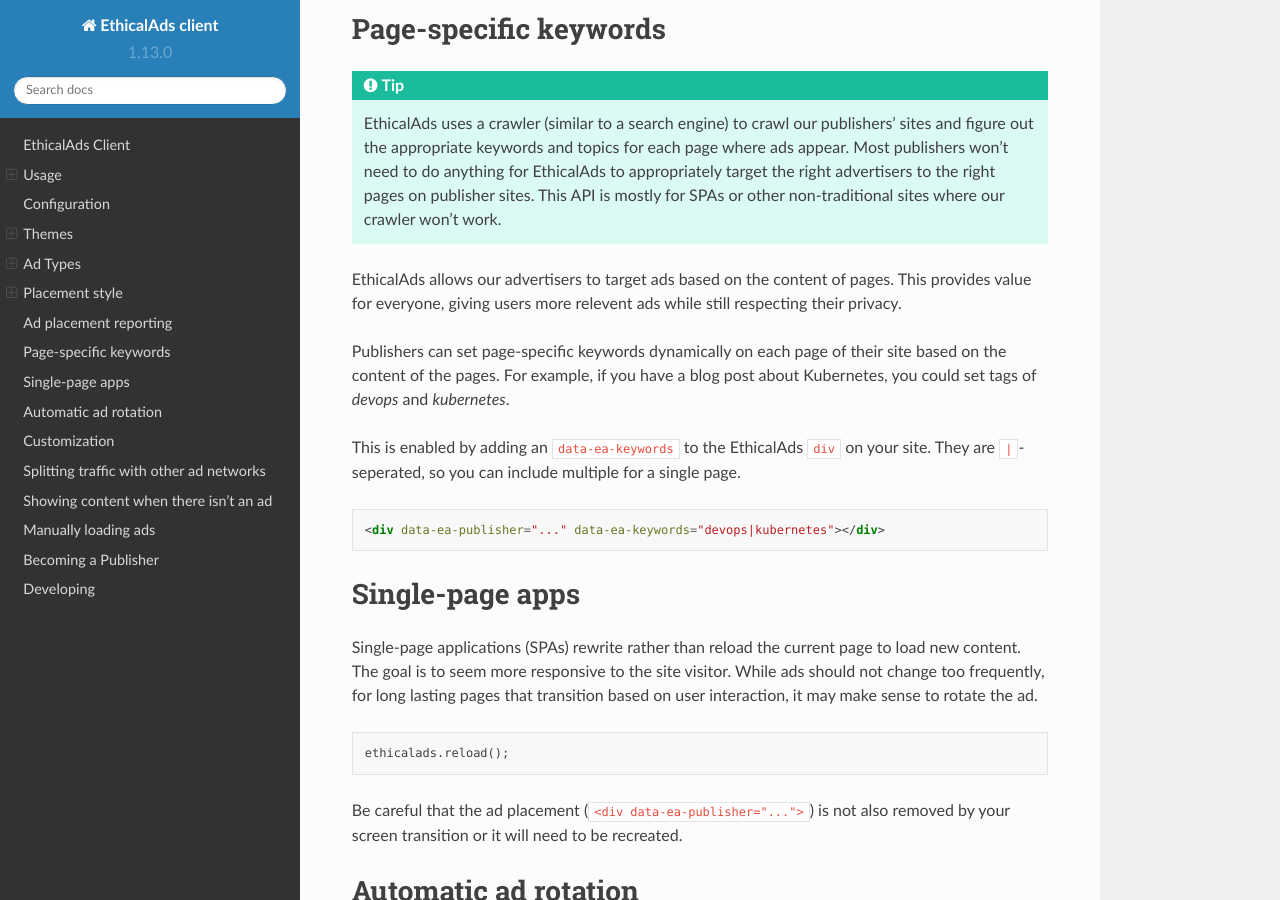
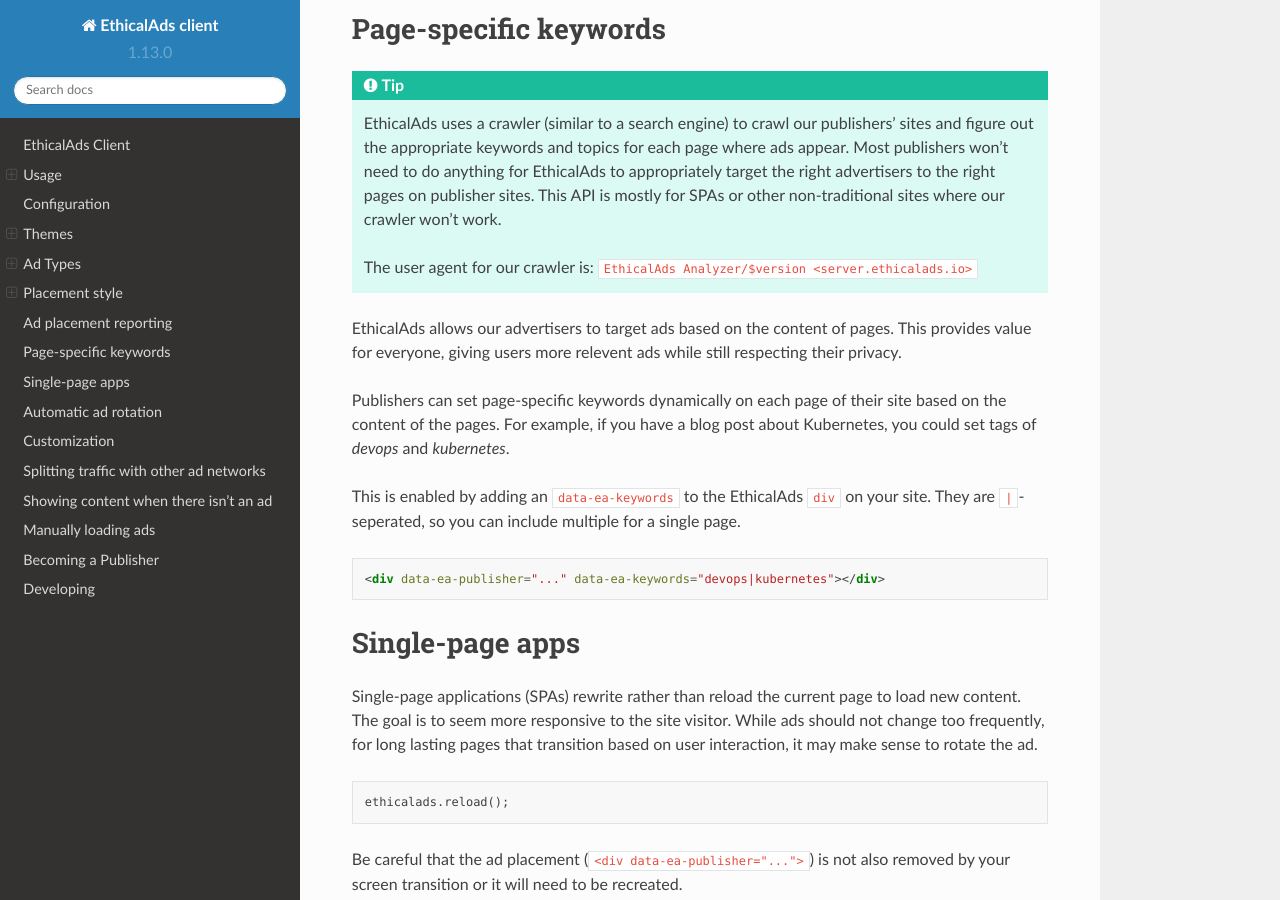
Before and after one commit to readthedocs/ethical-ad-client, a Sphinx documentation site: the page built from docs/index.rst, in a window 1280 px wide and 900 px high, scrolled down 7802 px. Built offline with Sphinx 7.4.7 and the Read the Docs theme 2.0.0, drawn with Linux system fonts in a browser that asks for light colours; comment, search, counter and statistics services are not loaded.

Commit message:
Add UA for crawler

```diff
--- a/docs/index.rst
+++ b/docs/index.rst
@@ -368,6 +368,8 @@
     This API is mostly for SPAs or other non-traditional sites
     where our crawler won't work.
 
+    The user agent for our crawler is: ``EthicalAds Analyzer/$version <server.ethicalads.io>``
+
 
 EthicalAds allows our advertisers to target ads based on the content of pages.
 This provides value for everyone, giving users more relevent ads while still respecting their privacy.
```
